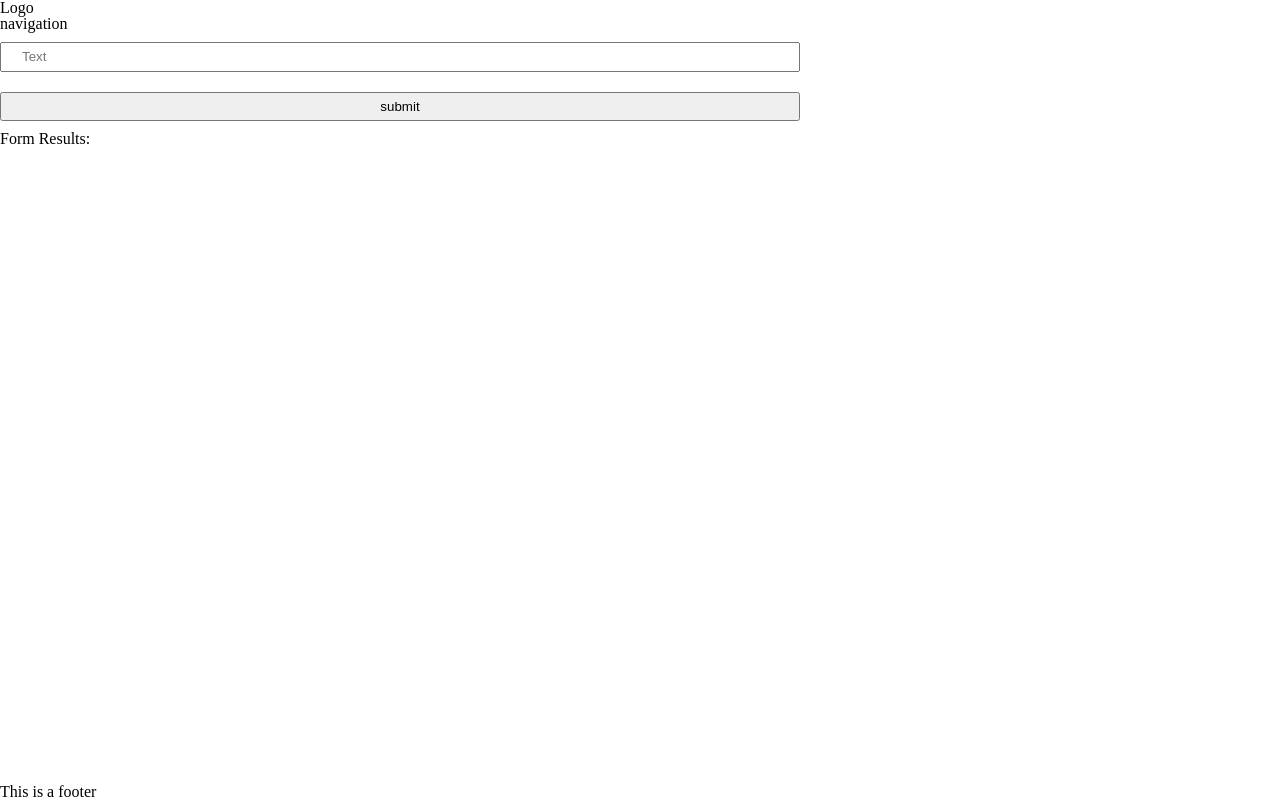
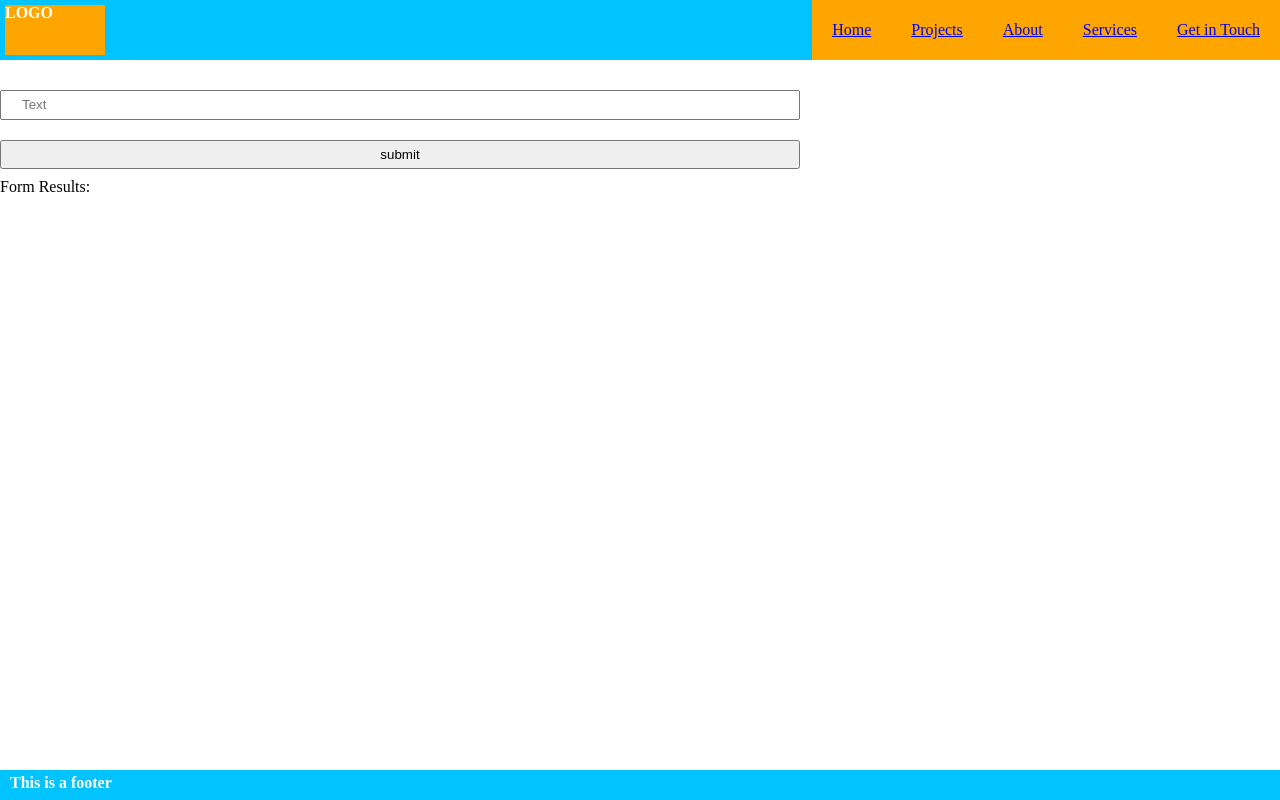
Before and after one commit to Alex-Mattner/evaluate-news-v2, a website built with webpack: page src/client/views/index.html in a window 1280 px wide. Built offline with nearby package versions, Linux system fonts and the light colour scheme.

Commit message:
add .env to .gitignore | add navbar, footer, few styles | edit .readme

```diff
--- a/src/client/styles/footer.scss
+++ b/src/client/styles/footer.scss
@@ -0,0 +1,11 @@
+footer {
+    background-color: rgb(0, 195, 255);
+    color:white;
+    height: 30px;
+}
+
+footer p {
+    margin-left: 10px;
+    margin-top: 5px;
+    font-weight: bold;
+}
--- a/src/client/styles/header.scss
+++ b/src/client/styles/header.scss
@@ -1,5 +1,48 @@
-header {
+/* header {
     display: flex;
     justify-content: space-between;
     padding: 10px 40px;
+
 }
+ */
+
+ /* display: flex; aligns the two divs side by side.
+
+ margin-left: auto; aligns the second div to the right.
+
+ align-items: center; aligns the contents vertically.
+ */
+ .navigation-bar {
+    width: 100%;
+    height: 60px;
+    background-color: rgb(0, 195, 255);
+    display: flex;
+    margin-bottom:20px;
+}
+.logo {
+    display: flex;
+    margin-right:auto;
+    margin: 5px 5px;
+    width: 100px;
+    height: 50px;
+    background-color: orange;
+}
+
+.logo p {
+    color:white;
+    font-weight: 800;
+    }
+
+.navigation-bar ul {
+    display: flex;
+    margin-left:auto;
+    align-items: center;
+    background: orange;
+  }
+
+  .navigation-bar li {
+      display:flex;
+      margin-right:20px;
+      margin-left: 20px;
+
+  }
--- a/src/client/views/index.html
+++ b/src/client/views/index.html
@@ -13,12 +13,18 @@
     <body>
 
         <header>
-            <div class="">
-                Logo
-            </div>
-            <div class="">
-                navigation
-            </div>
+            <nav class="navigation-bar">
+                <div class="logo">
+                    <p>LOGO</p>
+                </div>
+                <ul>
+                    <li><a href="#">Home</a></li>
+                    <li><a href="#">Projects</a></li>
+                    <li><a href="#">About</a></li>
+                    <li><a href="#">Services</a></li>
+                    <li><a href="#">Get in Touch</a></li>
+                </ul>
+            </nav>
         </header>
 
         <main>
--- a/src/server/index.js
+++ b/src/server/index.js
@@ -42,7 +42,7 @@ app.post('/getTranslation', async (req, res) => {
     res.send(response)
 })
 
-const getTranslationFromApi = async (txt, key) => {
+const getTranslationFromApi = async (txt) => {
 
   const formdata = new FormData();
 
@@ -51,6 +51,7 @@ const getTranslationFromApi = async (txt, key) => {
     const url = 'https://api.meaningcloud.com/lang-4.0/identification'
     try {
         const res = await axios.post(url, formdata, { headers: formdata.getHeaders()} )
+        console.log(res.data)
         return res.data
     } catch(err) {
         return err
```
Also changed, not shown: README.md, 2 other files.
